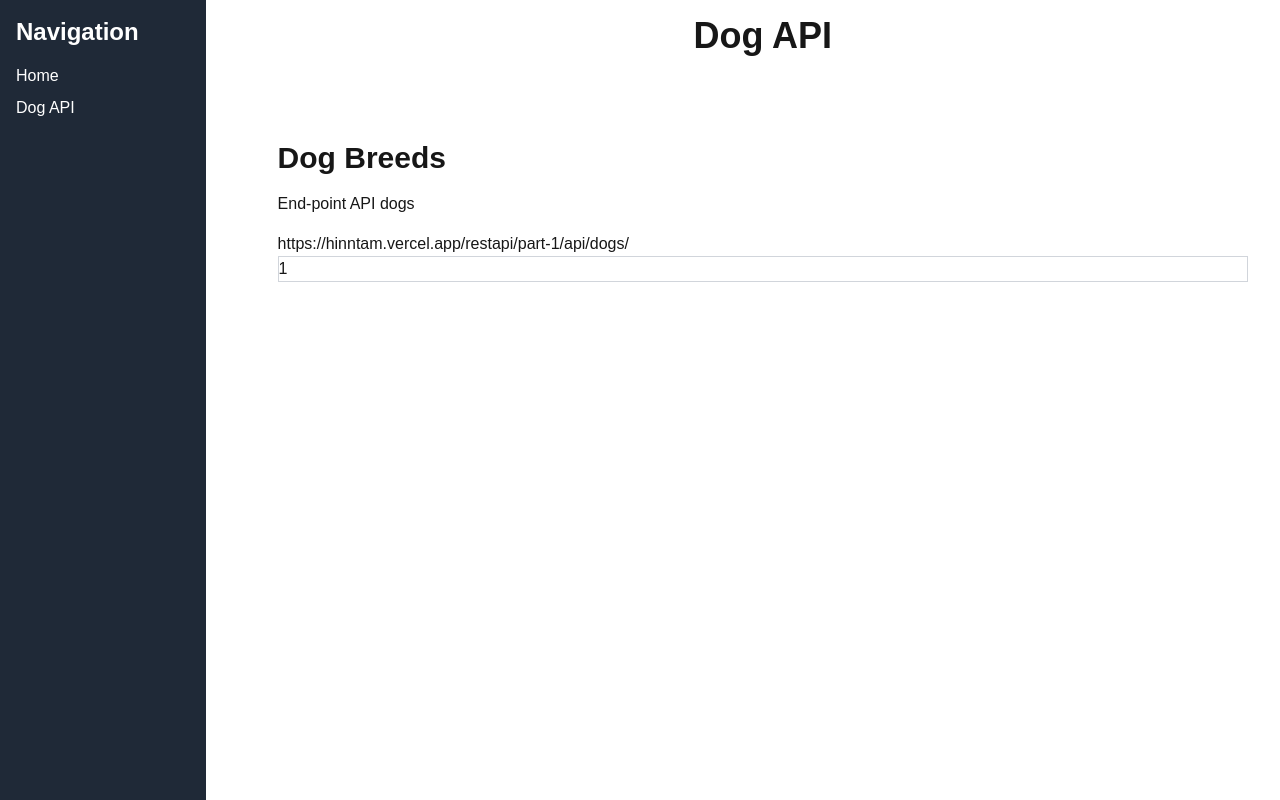
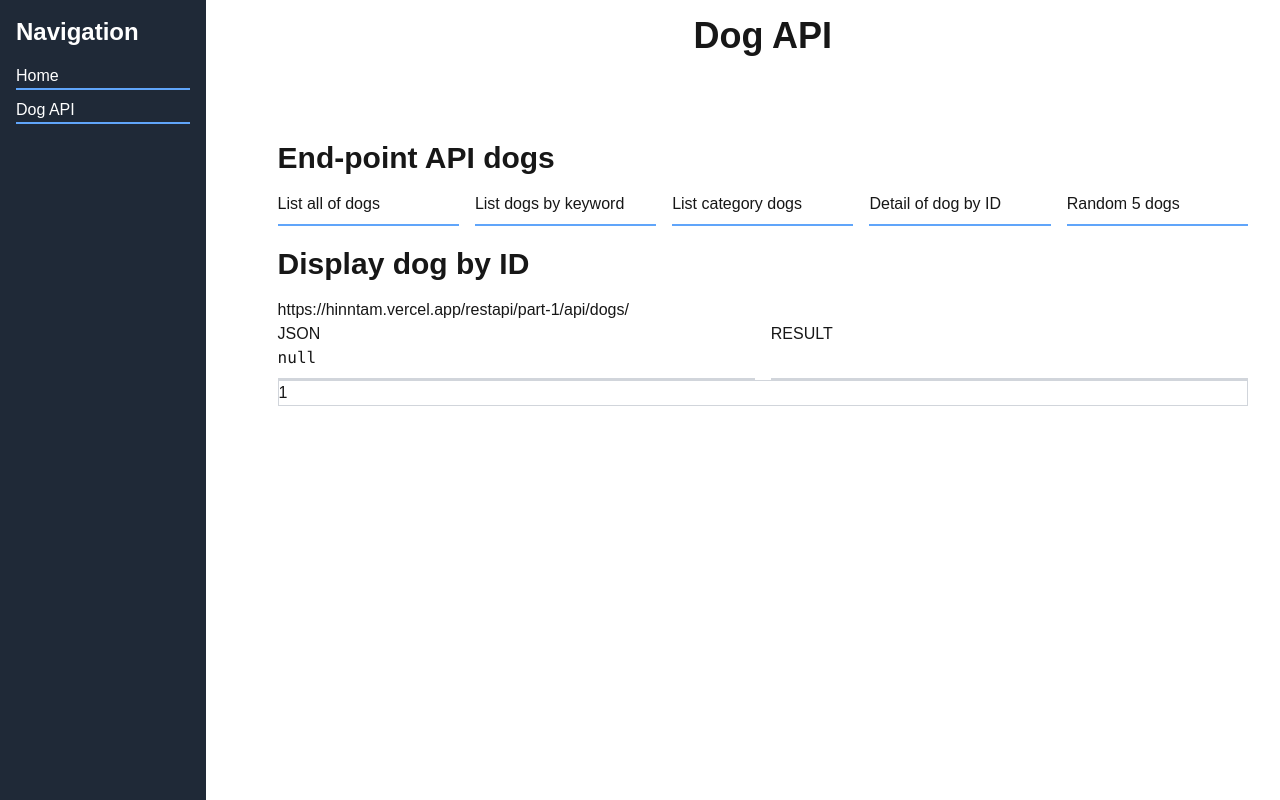
Before and after one commit to hinntam/firstapp, a Next.js app: page /dog-api in a window 1280 px wide. Built offline with nearby package versions, Linux system fonts and the light colour scheme; no server answers.

Commit message:
Updated UI dog API
Updated UI dog API

```diff
--- a/app/dog-api/page.js
+++ b/app/dog-api/page.js
@@ -44,14 +44,14 @@ export default function PageDogAPI() {
                 <div className="p-4">
                     <h2 className="text-2xl font-bold mb-4">Navigation</h2>
                     <ul>
-                        <li className="mb-2">
+                        <li className="mb-2 border-b-2 border-blue-400">
                             <Link href="/">
-                                <a className="hover:underline">Home</a>
+                                Home
                             </Link>
                         </li>
-                        <li className="mb-2">
+                        <li className="mb-2 border-b-2 border-blue-400">
                             <Link href="/dog-api">
-                                <a className="hover:underline">Dog API</a>
+                                Dog API
                             </Link>
                         </li>
                         {/* Add more links as needed */}
@@ -61,9 +61,35 @@ export default function PageDogAPI() {
             <main className="ml-0 md:ml-10 p-4 w-full">
                 <h1 className="text-4xl font-bold mb-8 text-center">Dog API</h1>
                 <div className="container mx-auto px-4 py-8">
-                    <h1 className="text-3xl font-bold mb-4 mt-5">Dog Breeds</h1>
-                    <p className="mb-4">End-point API dogs</p>
+                    <h1 className="text-3xl font-bold mb-4 mt-5">End-point API dogs</h1>
+                    <ul className="grid grid-cols-1 md:grid-cols-5 gap-4">
+                        <li className="border-b-2 border-blue-400 pb-2">List all of dogs</li>
+                        <li className="border-b-2 border-blue-400 pb-2">List dogs by keyword</li>
+                        <li className="border-b-2 border-blue-400 pb-2">List category dogs</li>
+                        <li className="border-b-2 border-blue-400 pb-2">Detail of dog by ID</li>
+                        <li className="border-b-2 border-blue-400 pb-2">Random 5 dogs</li>
+                    </ul>
+                    <h1 className="text-3xl font-bold mb-4 mt-5">Display dog by ID</h1>
                     <p className="mb-4">https://hinntam.vercel.app/restapi/part-1/api/dogs/
+                    <ul className="grid grid-cols-1 md:grid-cols-2 gap-4">
+                        <li className="border-b-2 border-gray-300 pb-2">
+                            <h2>JSON</h2>
+                            <pre>
+                                {JSON.stringify(data, null, 2)}
+                            </pre>
+                        </li>
+                        <li className="border-b-2 border-gray-300 pb-2">
+                            <h1>RESULT</h1>
+                            {data && (
+                                <div>
+                                    {data.name && <h2 className="text-sm font-bold">- Name:{data.name}</h2>}
+                                    {data.age && <h2 className="text-sm font-bold">- Age:{data.age}</h2>}
+                                    {data.description && <h2 className="text-sm font-bold">- Description:{data.description}</h2>}
+                                    {imageSrc && <img src={imageSrc} alt="Dog" className="w-full h-full" />}
+                                </div>
+                            )}
+                        </li>
+                    </ul>
                     <input
                         type="text"
                         value={id}
@@ -72,14 +98,7 @@ export default function PageDogAPI() {
                         className="border border-gray-300 w-full"
                     />
                    </p>
-                    {data && (
-                        <div>
-                            {data.name && <h2 className="text-sm">- Name:{data.name}</h2>}
-                            {data.age && <h2 className="text-sm">- Age:{data.age}</h2>}
-                            {data.description && <h2 className="text-sm">- Description:{data.description}</h2>}
-                            {imageSrc && <img src={imageSrc} alt="Dog" className="w-full md:w-auto" />}
-                        </div>
-                    )}
+
                 </div>
             </main>
         </div>
```
